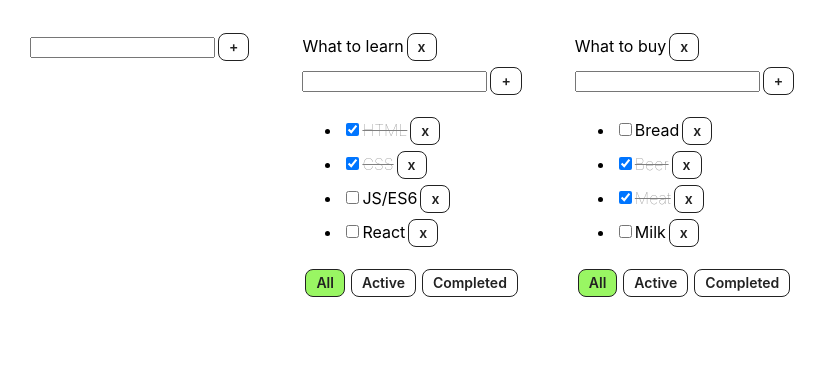
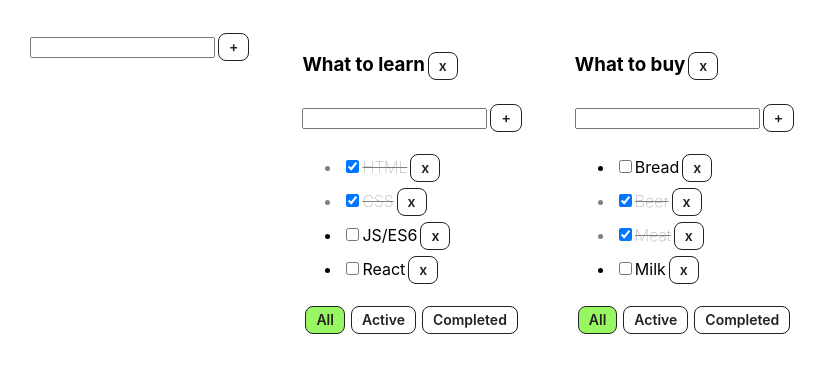
Before and after one commit to SlavaOST-it/ToDoList, a React (Create React App) app: page / in a window 1280 px wide. Shown: the top 372 px of the page, without its empty margins (0-827 px from the left). Built offline with nearby package versions, Linux system fonts and the light colour scheme.

Commit message:
add function changeTitleTL

```diff
--- a/src/TodoList.tsx
+++ b/src/TodoList.tsx
@@ -4,6 +4,9 @@ import {FilterValueType} from "./App";
 import {Button} from "./components/Button";
 import {AddItemForm} from "./components/AddItemForm";
 import s from "./components/Button.module.css"
+import {EditableSpan} from "./components/EditableSpan";
+
+
 
 
 type TodoListPropsType = {
@@ -13,9 +16,11 @@ type TodoListPropsType = {
     filter: FilterValueType
     removeTask: (taskID: string, idTL: string) => void
     removeTodoList: (todoListID: string) => void
+    changeTaskTile: (taskID: string, title: string, todoListID: string) => void
     changeFilter: (filter: FilterValueType, idTL: string) => void
     addTask: (title: string, idTL: string) => void
     changeTaskStatus: (taskID: string, isDone: boolean, idTL: string) => void
+    changeTitleTL: (title: string, todoListID: string) => void
 }
 
 export type TaskType = {
@@ -32,14 +37,17 @@ export const TodoList = (props: TodoListPropsType) => {
             const changeTaskStatus = (event: ChangeEvent<HTMLInputElement>) =>
                 props.changeTaskStatus(task.id, event.currentTarget.checked, props.idTL)
 
+            // ф-ия для изменения названия таски
+            const changeTaskTitle = (title: string) => props.changeTaskTile(task.id, title, props.idTL)
+
             return (
-                <li key={task.id}>
+                <li className={task.isDone ? 'isDone' : ''} key={task.id}>
                     <input
                         onChange={changeTaskStatus}
                         type="checkbox"
                         checked={task.isDone}
                     />
-                    <span className={task.isDone ? 'isDone' : ''}>{task.title}</span>
+                    <EditableSpan title={task.title} changeTitle={changeTaskTitle}/>
                     <Button name={'x'} callBack={removeTask} className={''}/>
                 </li>
             )
@@ -52,7 +60,9 @@ export const TodoList = (props: TodoListPropsType) => {
         props.removeTodoList(props.idTL)
     }
 
-    const addTask=(title: string) =>{
+    const changeTitleTL = (title: string) => props.changeTitleTL(title, props.idTL)
+
+    const addTask = (title: string) => {
         props.addTask(title, props.idTL)
     }
 
@@ -62,8 +72,11 @@ export const TodoList = (props: TodoListPropsType) => {
 
     return (
         <div>
-            {props.title}
-            <Button name={'x'} callBack={removeTodoList} className={''}/>
+            <h3>
+                <EditableSpan title={props.title} changeTitle={changeTitleTL}/>
+                <Button name={'x'} callBack={removeTodoList} className={''}/>
+            </h3>
+
             <AddItemForm addItem={addTask}/>
 
             <ul>
@@ -74,7 +87,8 @@ export const TodoList = (props: TodoListPropsType) => {
                         callBack={() => tsarClickHandler('all')}/>
                 <Button name={'Active'} className={props.filter === 'active' ? `${s.button} + " " + ${s.active}` : ''}
                         callBack={() => tsarClickHandler('active')}/>
-                <Button name={'Completed'} className={props.filter === 'completed' ? `${s.button} + " " + ${s.active}` : ''}
+                <Button name={'Completed'}
+                        className={props.filter === 'completed' ? `${s.button} + " " + ${s.active}` : ''}
                         callBack={() => tsarClickHandler('completed')}/>
             </div>
         </div>
```
